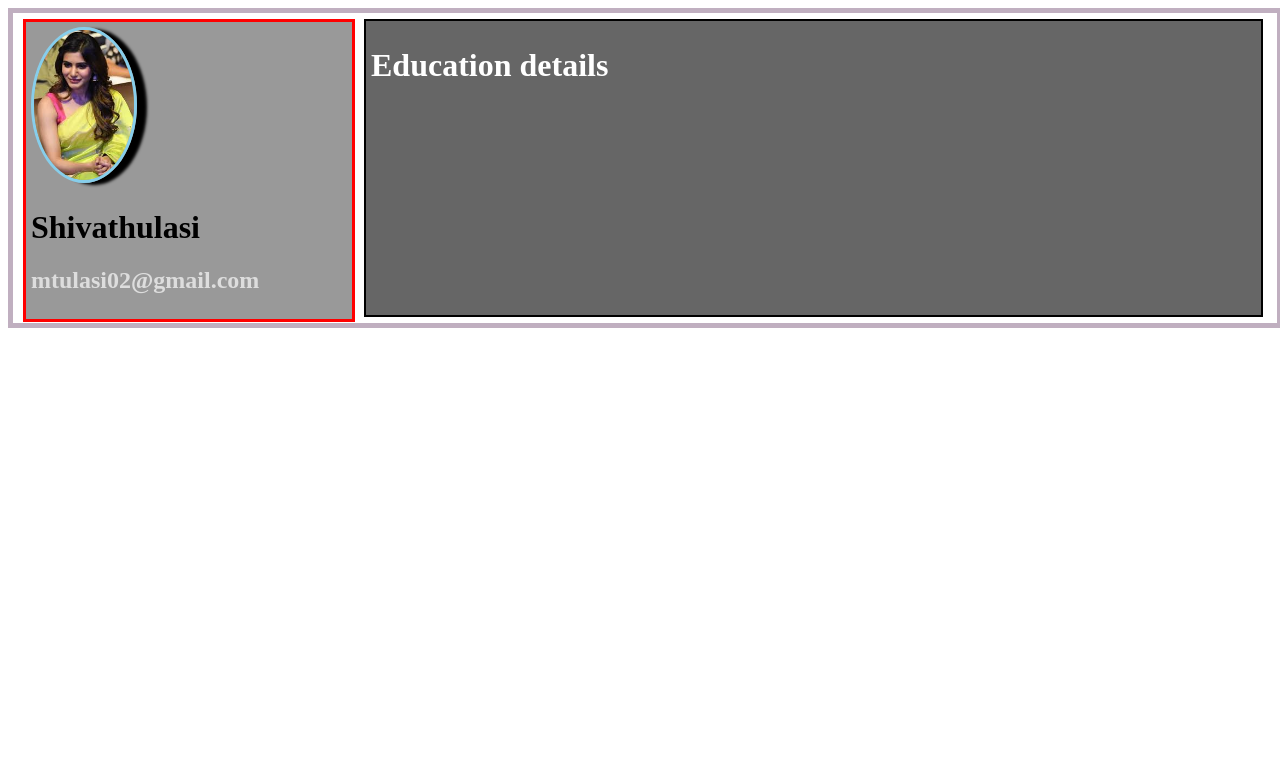
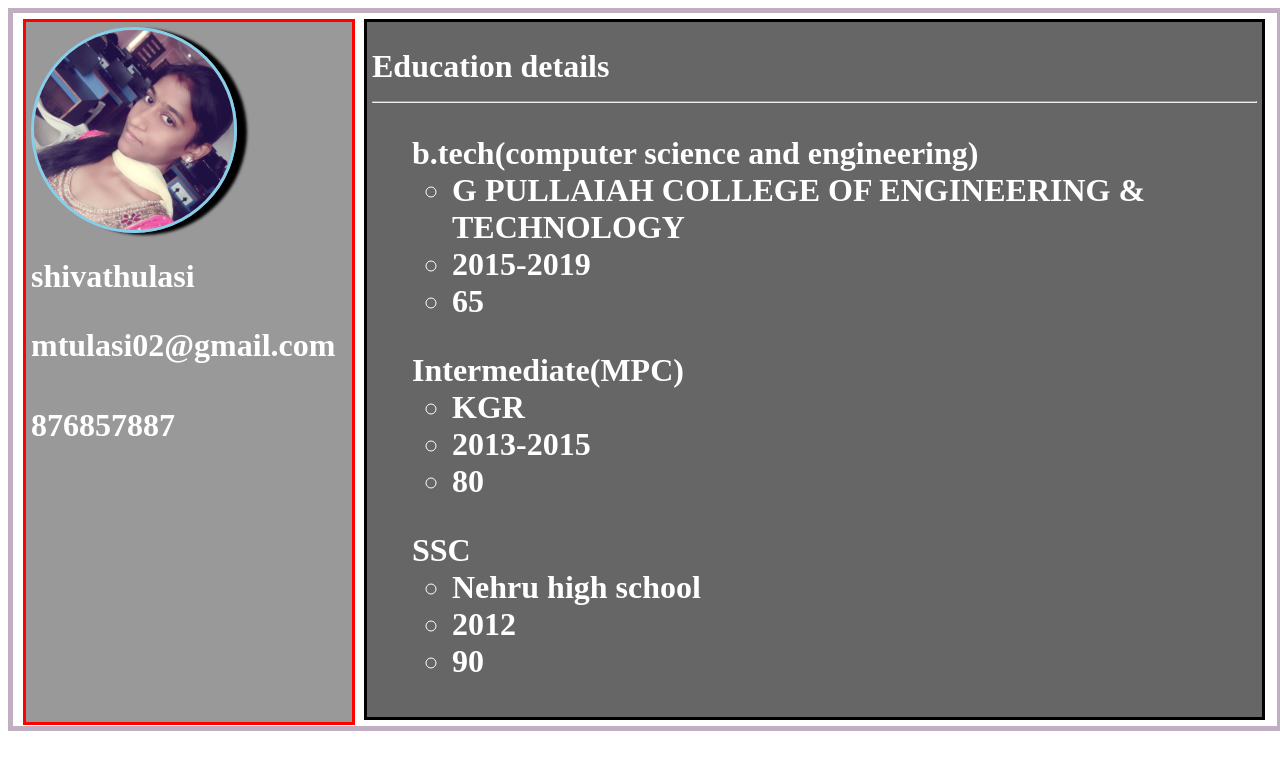
Before and after one commit to SANAAFREENshaik/resumebuilding-1, a plain HTML site: page index.html in a window 1280 px wide. Drawn offline with Linux system fonts and the light colour scheme.

Commit message:
adding files

```diff
--- a/data.json
+++ b/data.json
@@ -0,0 +1,35 @@
+{
+  "basics":{
+    "photo":"image.jpg",
+    "name":"shivathulasi",
+    "email":"mtulasi02@gmail.com",
+    "mobile":"876857887"
+  },
+  "education":[
+    {
+      "course":"b.tech(computer science and engineering)",
+      "college":[
+        "G PULLAIAH COLLEGE OF ENGINEERING & TECHNOLOGY",
+        "2015-2019",
+        "65"
+      ]
+    },
+    {
+      "course":"Intermediate(MPC)",
+      "college":[
+        "KGR",
+        "2013-2015",
+        "80"
+      ]
+    },
+    {
+      "course":"SSC",
+      "college":[
+        "Nehru high school",
+        "2012",
+        "90"
+      ]
+    }
+  ]
+
+}
--- a/index.html
+++ b/index.html
@@ -7,9 +7,9 @@
     <link rel="stylesheet" href="style.css">
   </head>
   <body>
-    <div class="main">
-      <div class="left">
-        <image src="download (2).jpg" alt="thulasi photo" style="width:100px">
+    <div class="main" id="main">
+      <!-- <div class="left"> -->
+        <!-- <image src="image.jpg" alt="thulasi photo" style="width:100px">
       <h1 id="name">Shivathulasi</h1>
       <h2>mtulasi02@gmail.com</h2>
       </div>
@@ -18,9 +18,9 @@
           <h1>Education details</h1>
 
         </div>
-      </div>
+      </div> -->
     </div>
-      <script type="text/javascript" src="main.js">
+      <script type="text/javascript" src="main.js" async>
 
       </script>
   </body>
--- a/main.js
+++ b/main.js
@@ -0,0 +1,74 @@
+//ajax call initiation
+function jsondata(file,callback) {
+  var xhr=new XMLHttpRequest();
+  xhr.overrideMimeType("application/json");
+  xhr.open("GET",file,true);
+  xhr.onreadystatechange=function() {
+    if(xhr.readyState === 4 && xhr.status === 200){
+    callback(xhr.responseText);
+  }
+};
+xhr.send();
+}
+//function calling
+jsondata("data.json",function(text){
+  let data=JSON.parse(text);
+  console.log(data);
+  ba(data.basics);
+  educa(data.education);
+})
+// main div class caliing from html
+// var main=document.querselector('main')
+var main=document.getElementById('main');
+// left div creation
+var left=document.createElement("div");
+left.classList.add("left");
+// id for left div
+left.setAttribute("id","left");
+// appending to main div
+main.appendChild(left);
+function ba(basic) {
+  // img creation
+  var img=document.createElement('img');
+  img.src=basic.photo;
+  left.appendChild(img);
+  // name creation
+  var name=document.createElement("h1");
+  name.textContent=basic.name;
+ left.appendChild(name);
+  // email creationcccccccccccccccccccccccccccccccccc
+  var mail=document.createElement("p");
+mail.textContent=basic.email;
+name.appendChild(mail);
+// mobile number creation
+var mb=document.createElement("h4");
+  mb.textContent=basic.mobile;
+  mail.appendChild(mb);
+}
+// right div creation
+var right=document.createElement("div");
+right.classList.add("right");
+main.appendChild(right);
+//edu div creation
+var edu=document.createElement("h1");
+edu.textContent="Education details";
+edu.appendChild(document.createElement("HR"));
+right.appendChild(edu);
+// fuction calling
+function educa(education) {
+  for(i in education){
+    var e1=document.createElement("ul");
+    e1.classList.add("edu1");
+    e1.textContent=education[i].course;
+    // list creation
+    var ul=document.createElement("ul");
+    ul.classList.add("edu2");
+for(j in education[i].college){
+var li=document.createElement("li");
+li.textContent=education[i].college[j];
+edu.appendChild(e1);
+e1.appendChild(ul);
+ul.appendChild(li);
+    }
+  }
+}
--- a/style.css
+++ b/style.css
@@ -19,7 +19,7 @@ flex-direction: row;
 }
 .right{
   width: 70%;
-  border: 2px solid #000;
+  border: 3px solid #000;
   margin: 6px;
   padding: 5px;
   background-color: #666;
@@ -34,16 +34,16 @@ h1.hover{
   color: #000;
 }
 h2{
-  color: #ddd;
+  color: #fff;
 }
 h2.hover{
-  color: black;
+  color: #000;
 }
 @media only screen and (max-width:480px)
 {
   .main{
   width: 100%;
-  border: 5px solid #4145;
+  border: 5px solid #000;
   display: flex;
   flex-direction: column;
   flex-wrap: wrap;
```
Also changed, not shown: image.jpg (added).
